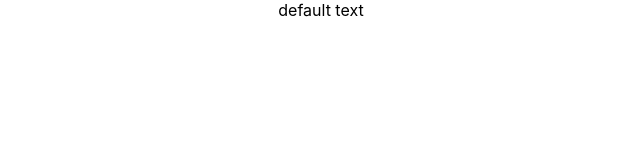
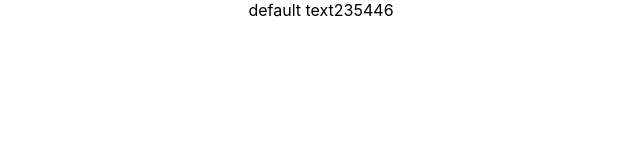
Before and after one commit to olkhon/reactpassingdata, a React (Create React App) app: page / in a window 1280 px wide. Shown: the top 160 px of the page, without its empty margins (319-959 px from the left). Built offline with nearby package versions, Linux system fonts and the light colour scheme.

Commit message:
pass different data types as properties

```diff
--- a/src/App.js
+++ b/src/App.js
@@ -5,7 +5,7 @@ import Card from './components/card'
 function App() {
   return (
     <div className="App">
-      <Card text="default text" />
+      <Card text="default text" cold={true} trees={[23, 54, 46]} changeConsole={() => console.log('changed')} />
     </div>
   );
 }
--- a/src/components/card/index.js
+++ b/src/components/card/index.js
@@ -1,10 +1,15 @@
 import React from 'react';
 import './styles.css';
 
-export default function Card ({text}) {
+
+export default function Card ({text, trees, changeConsole, cold}) {
+
+changeConsole();
     return (
         <div>
             {text}
+            {trees}
+            {cold}
         </div>
     )
 }
```
Also changed, not shown: 1 other file (tests, documents, lock files or other folders).
